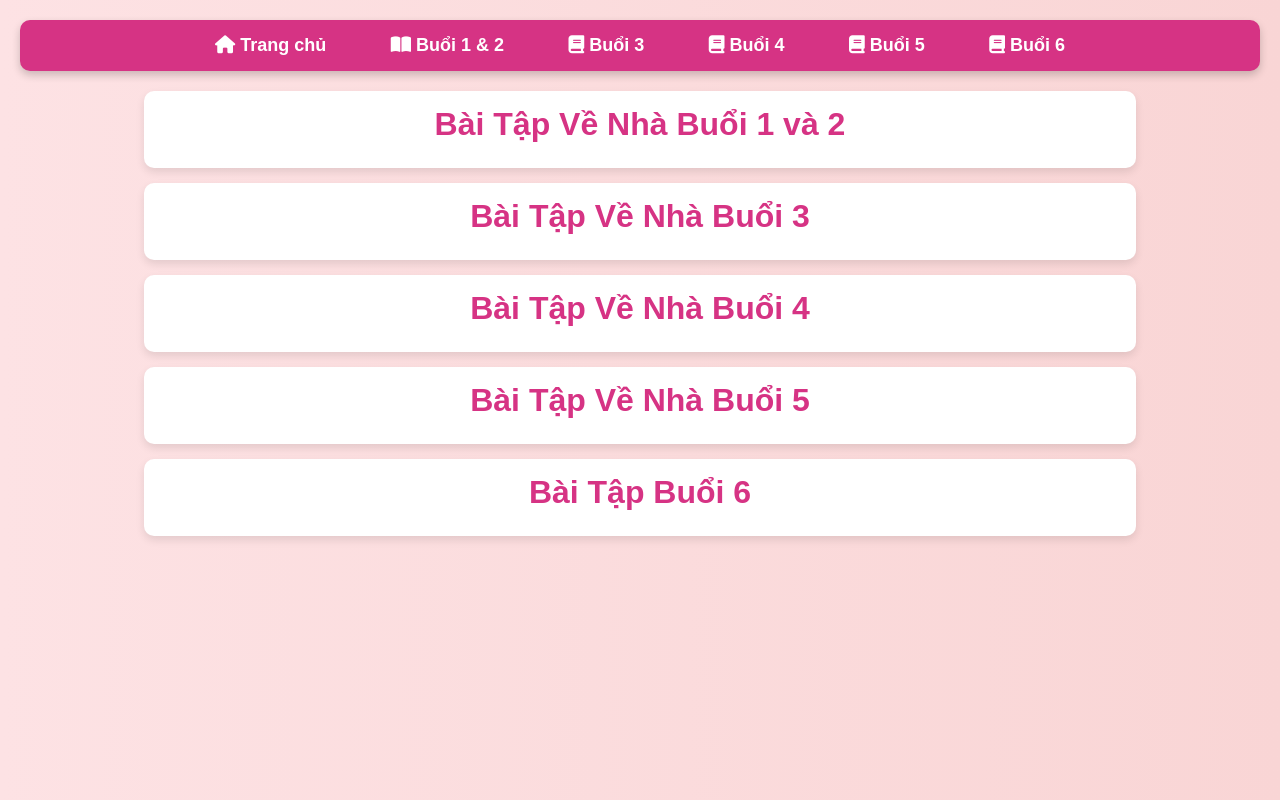
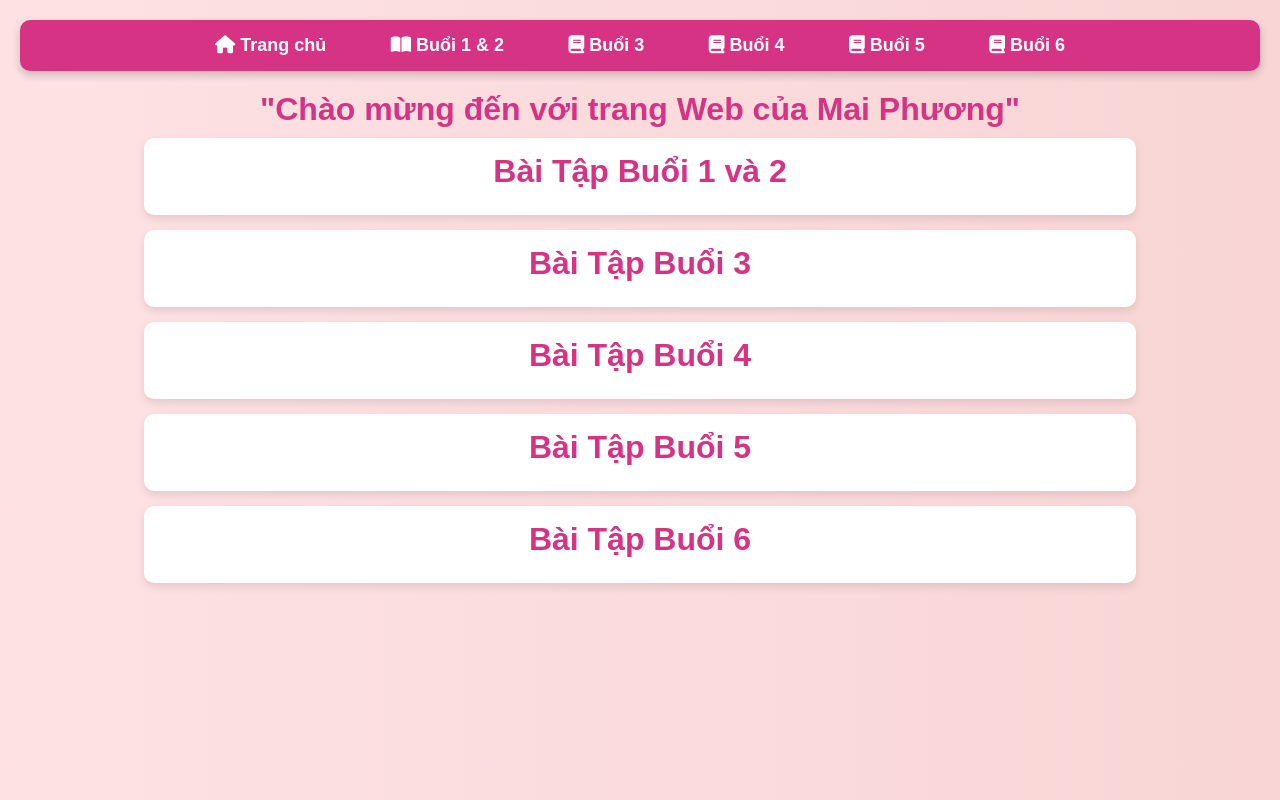
Before and after one commit to vumaiphuong224001823/dsach-btap, a plain HTML site: page index.html in a window 1280 px wide. Drawn offline with Linux system fonts and the light colour scheme.

Commit message:
Update index.html

```diff
--- a/index.html
+++ b/index.html
@@ -100,9 +100,11 @@
         <a href="#bt5"><i class="fas fa-book"></i> Buổi 5</a>
         <a href="#bt6"><i class="fas fa-book"></i> Buổi 6</a>
     </div>
-
+       <div>
+    <h1> "Chào mừng đến với trang Web của Mai Phương" </h1>
+</div>
     <div id="bt12" class="section" onclick="toggleVisibility('content12')">
-        <h1>Bài Tập Về Nhà Buổi 1 và 2</h1>
+        <h1>Bài Tập Buổi 1 và 2</h1>
         <ul id="content12" class="hidden">
             <li><a href="https://vumaiphuong224001823.github.io/baitapweb/"><i class="fas fa-file-alt"></i> Bài Tập</a></li>
             <li><a href="https://vumaiphuong224001823.github.io/trang-ca-nhan/">
@@ -110,7 +112,7 @@
     </div>
 
     <div id="bt3" class="section" onclick="toggleVisibility('content3')">
-        <h1>Bài Tập Về Nhà Buổi 3</h1>
+        <h1>Bài Tập Buổi 3</h1>
         <ul id="content3" class="hidden">
             <li><a href="https://vumaiphuong224001823.github.io/btvn-bai1-buoi2/">Bài 1</a></li>
             <li><a href="https://vumaiphuong224001823.github.io/btvn-b2-/">Bài 2 (2.1/2.2/2.3)</a></li>
@@ -120,7 +122,7 @@
     </div>
 
     <div id="bt4" class="section" onclick="toggleVisibility('content4')">
-        <h1>Bài Tập Về Nhà Buổi 4</h1>
+        <h1>Bài Tập Buổi 4</h1>
         <ul id="content4" class="hidden">
             <li><a href="https://vumaiphuong224001823.github.io/bai1.1-btvn-buoi4/">Bài 1.1</a></li>
             <li><a href="https://vumaiphuong224001823.github.io/bai1.2-btvn-buoi4/">Bài 1.2</a></li>
@@ -129,7 +131,7 @@
     </div>
 
     <div id="bt5" class="section" onclick="toggleVisibility('content5')">
-        <h1>Bài Tập Về Nhà Buổi 5</h1>
+        <h1>Bài Tập Buổi 5</h1>
         <ul id="content5" class="hidden">
             <li><a href="https://vumaiphuong224001823.github.io/b1-buoi5/">Bài 1</a></li>
             <li><a href="https://vumaiphuong224001823.github.io/trang-ca-nhan/"> Bài 2</a></li>
@@ -142,6 +144,7 @@
             <li><a href="https://vumaiphuong224001823.github.io/btlop-float/">Bài 1 float</a></li>
             <li><a href="https://vumaiphuong224001823.github.io/flex.html/">Bài 1 flex </a></li>
             <li><a href="https://vumaiphuong224001823.github.io/btap-lop-grid/">Bài 1 grid</a></li>
+            <li><a href="https://vumaiphuong224001823.github.io/b1-btvn-buoi6/">Bài 1 btvn </a></li>
             <li><a href="https://vumaiphuong224001823.github.io/trang-ca-nhan/"> Bài 3 btvnbtvn</a></li>
 
         </ul>
```
